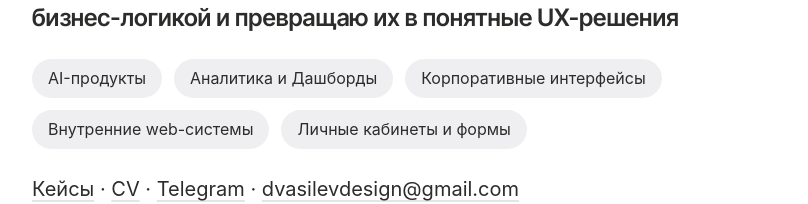
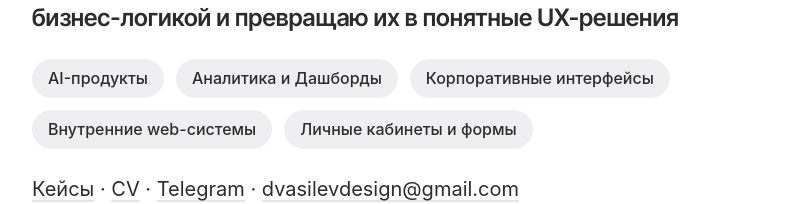
Before and after one commit to d1mavasilev/my-portfolio-next, a Next.js app: page / in a window 1280 px wide. Shown: the part 375-579 px from the top of the page, without its empty margins (232-1040 px from the left). Built offline with nearby package versions, Linux system fonts and the light colour scheme.

Commit message:
описание

```diff
--- a/app/globals.css
+++ b/app/globals.css
@@ -484,7 +484,7 @@ body.home.avatar-in-header .header {
     border-radius: 1000px;
     background: #efeff2;
     font-size: 16px;
-    font-weight: 400;
+    font-weight: 500;
     line-height: 1.2;
     text-wrap: balance;
 }
```
